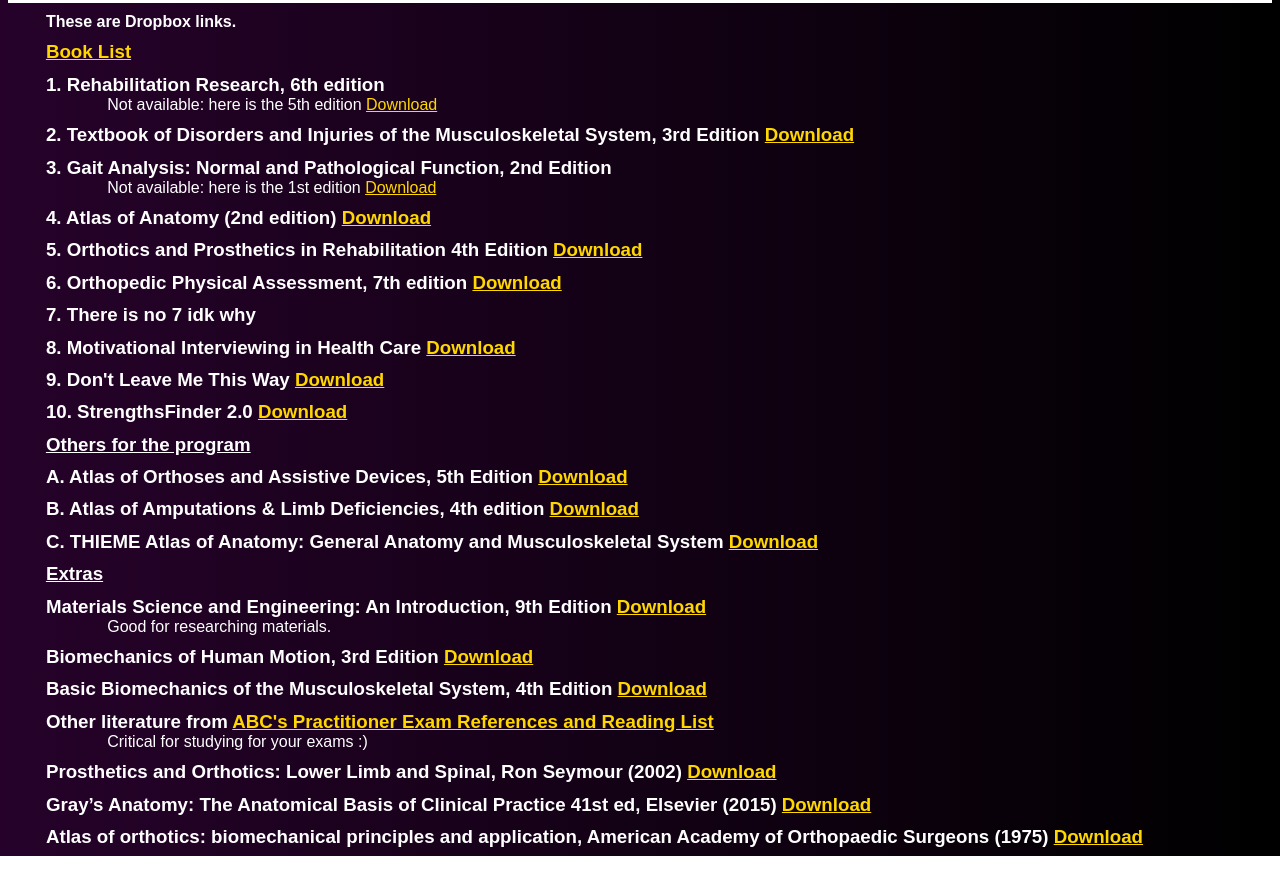
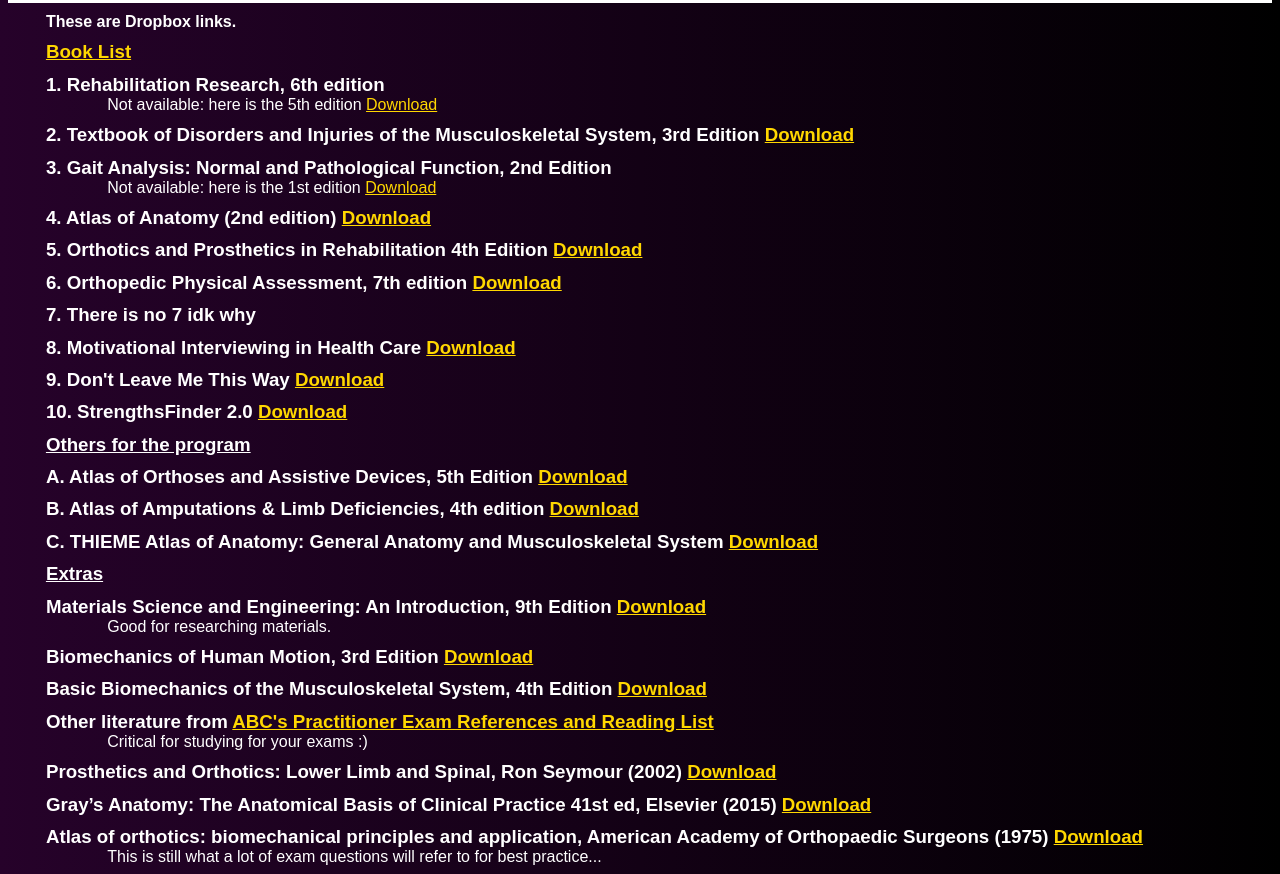
Before and after one commit to neatPO25/neatPO25.github.io, a plain HTML site: page index.html in a window 1280 px wide. Shown: the part 82-956 px from the top of the page. Drawn offline with Linux system fonts and the light colour scheme.

Commit message:
Update index.html

```diff
--- a/index.html
+++ b/index.html
@@ -37,6 +37,7 @@
                 <h3>Prosthetics and Orthotics: Lower Limb and Spinal, Ron Seymour (2002) <a href="https://www.dropbox.com/scl/fi/3v8yj0zil4cr8jpl38oo1/Prosthetics-and-Orthotics-Lower-Limb-and-Spinal-Ron-Seymour-2002.pdf?rlkey=gu4n0h8xxvphcgnrmsbcs4exe&st=dehfcz4q&dl=0">Download</a></h3>
                 <h3>Gray’s Anatomy: The Anatomical Basis of Clinical Practice 41st ed, Elsevier (2015) <a href="https://www.dropbox.com/scl/fi/znpqudq3nyb27uga4r7yv/Gray-s-Anatomy-basis-of-anatomical-clinical-practice-41st-Susan-Standring-2016.pdf?rlkey=z10orpfhwqkbb48nmiq6ileav&st=9uj0j1v7&dl=0">Download</a></h3>
                 <h3>Atlas of orthotics: biomechanical principles and application, American Academy of Orthopaedic Surgeons (1975) <a href="https://www.dropbox.com/scl/fi/1wrnn4iv3vi736tmzg0cp/Atlas-of-orthotics-_-biomechanical-principles-and-application-American-Academy-of-Orthopaedic-Surgeons-1884.pdf?rlkey=tdx7hepgr7769aiz2lh89vaol&st=xflq69p9&dl=0">Download</a></h3>
+                    <p>This is still what a lot of exam questions will refer to for best practice...</p>
             </div>
         </div>
     </body>
```
